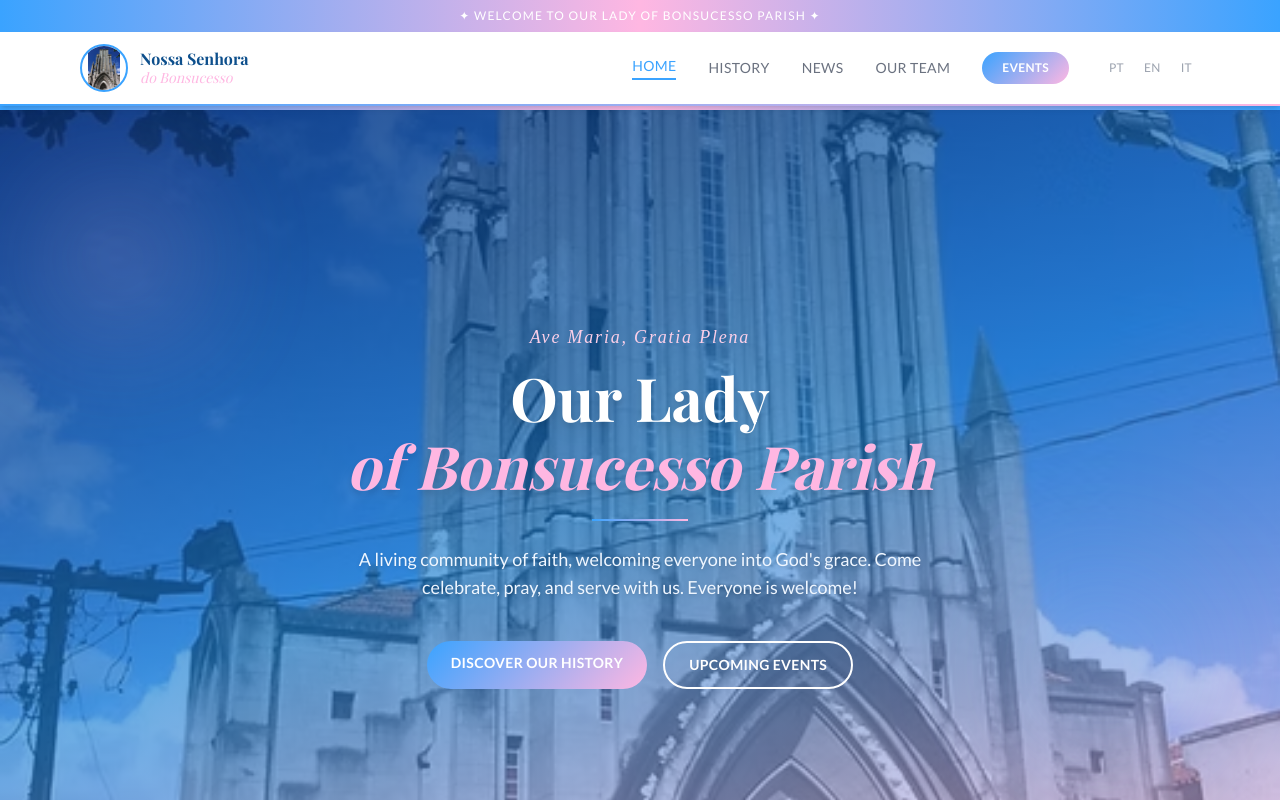
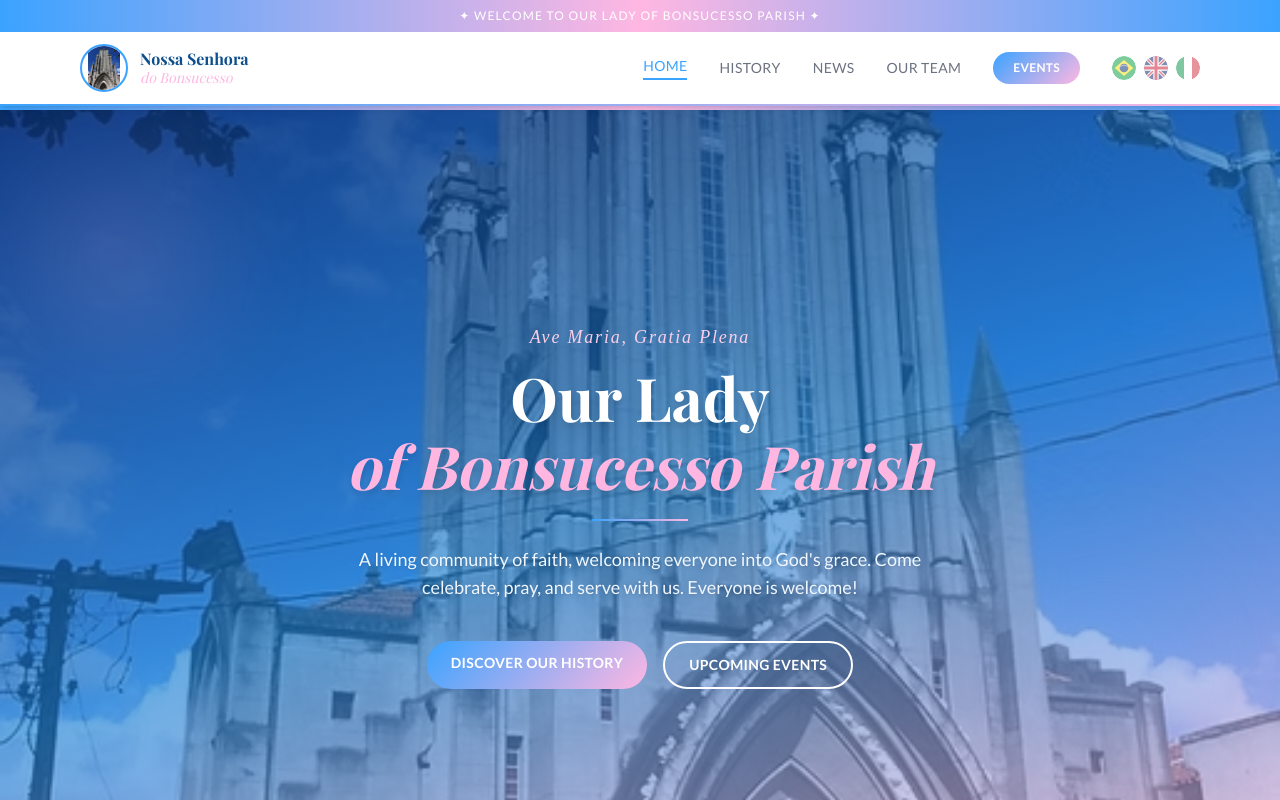
Before and after one commit to abreuandre/projeto-pnsb, a React (Vite) app: page / in a window 1280 px wide. Shown: the top 800 px of the page. Built offline with nearby package versions, Linux system fonts and the light colour scheme; a web font is replaced by a local one.

Commit message:
Feito a alteração no código do componente Layout.tsx para inserção dos ícones de bandeiras de cada nacionalidade no site

```diff
--- a/package.json
+++ b/package.json
@@ -9,6 +9,7 @@
     "preview": "vite preview"
   },
   "dependencies": {
+    "flag-icons": "^7.5.0",
     "i18next": "^26.3.1",
     "i18next-browser-languagedetector": "^8.2.1",
     "lucide-react": "^0.383.0",
--- a/src/components/Layout.tsx
+++ b/src/components/Layout.tsx
@@ -2,6 +2,79 @@ import { useTranslation } from "react-i18next";
 import { useState } from "react";
 import { Outlet, Link, useLocation } from "react-router-dom";
 import { Menu, X } from "lucide-react";
+
+function FlagBR({ size = 24 }: { size?: number }) {
+  return (
+    <svg
+      width={size}
+      height={size}
+      viewBox="0 0 36 36"
+      xmlns="http://www.w3.org/2000/svg"
+    >
+      <circle cx="18" cy="18" r="18" fill="#009b3a" />
+      <polygon points="18,6 32,18 18,30 4,18" fill="#fedf00" />
+      <circle cx="18" cy="18" r="6.5" fill="#002776" />
+      <path
+        d="M12 16.5 a8 8 0 0 1 12 0"
+        stroke="#fff"
+        strokeWidth="0.8"
+        fill="none"
+      />
+    </svg>
+  );
+}
+
+function FlagGB({ size = 24 }: { size?: number }) {
+  return (
+    <svg
+      width={size}
+      height={size}
+      viewBox="0 0 36 36"
+      xmlns="http://www.w3.org/2000/svg"
+    >
+      <defs>
+        <clipPath id="gbClip">
+          <circle cx="18" cy="18" r="18" />
+        </clipPath>
+      </defs>
+      <g clipPath="url(#gbClip)">
+        <rect width="36" height="36" fill="#012169" />
+        <path d="M0 0 L36 36 M36 0 L0 36" stroke="#fff" strokeWidth="5" />
+        <path d="M0 0 L36 36 M36 0 L0 36" stroke="#C8102E" strokeWidth="2.2" />
+        <path d="M18 0 V36 M0 18 H36" stroke="#fff" strokeWidth="8" />
+        <path d="M18 0 V36 M0 18 H36" stroke="#C8102E" strokeWidth="4.5" />
+      </g>
+    </svg>
+  );
+}
+
+function FlagIT({ size = 24 }: { size?: number }) {
+  return (
+    <svg
+      width={size}
+      height={size}
+      viewBox="0 0 36 36"
+      xmlns="http://www.w3.org/2000/svg"
+    >
+      <defs>
+        <clipPath id="itClip">
+          <circle cx="18" cy="18" r="18" />
+        </clipPath>
+      </defs>
+      <g clipPath="url(#itClip)">
+        <rect width="12" height="36" fill="#009246" />
+        <rect x="12" width="12" height="36" fill="#fff" />
+        <rect x="24" width="12" height="36" fill="#ce2b37" />
+      </g>
+    </svg>
+  );
+}
+
+const languages = [
+  { code: "pt", Flag: FlagBR, label: "Português" },
+  { code: "en", Flag: FlagGB, label: "English" },
+  { code: "it", Flag: FlagIT, label: "Italiano" },
+];
 
 export default function Layout() {
   const [menuOpen, setMenuOpen] = useState(false);
@@ -76,18 +149,20 @@ export default function Layout() {
             </Link>
 
             {/* Language switcher */}
-            <div className="flex items-center gap-1 text-xs font-body">
-              {["pt", "en", "it"].map((lang) => (
+            <div className="flex items-center gap-2">
+              {languages.map((lang) => (
                 <button
-                  key={lang}
-                  onClick={() => i18n.changeLanguage(lang)}
-                  className={`px-2 py-1 rounded uppercase tracking-wide transition-colors duration-200 ${
-                    i18n.language === lang
-                      ? "text-parish-blue font-bold"
-                      : "text-gray-400 hover:text-parish-blue"
+                  key={lang.code}
+                  onClick={() => i18n.changeLanguage(lang.code)}
+                  title={lang.label}
+                  aria-label={lang.label}
+                  className={`rounded-full overflow-hidden transition-all duration-200 ${
+                    i18n.language === lang.code
+                      ? "ring-2 ring-parish-blue scale-110"
+                      : "opacity-50 hover:opacity-100"
                   }`}
                 >
-                  {lang}
+                  <lang.Flag size={24} />
                 </button>
               ))}
             </div>
@@ -117,21 +192,23 @@ export default function Layout() {
               </Link>
             ))}
             {/* Language switcher mobile */}
-            <div className="flex items-center gap-2 pt-3 text-xs font-body">
-              {["pt", "en", "it"].map((lang) => (
+            <div className="flex items-center gap-3 pt-3">
+              {languages.map((lang) => (
                 <button
-                  key={lang}
+                  key={lang.code}
                   onClick={() => {
-                    i18n.changeLanguage(lang);
+                    i18n.changeLanguage(lang.code);
                     setMenuOpen(false);
                   }}
-                  className={`px-2 py-1 rounded uppercase tracking-wide transition-colors duration-200 ${
-                    i18n.language === lang
-                      ? "text-parish-blue font-bold"
-                      : "text-gray-400 hover:text-parish-blue"
+                  title={lang.label}
+                  aria-label={lang.label}
+                  className={`rounded-full overflow-hidden transition-all duration-200 ${
+                    i18n.language === lang.code
+                      ? "ring-2 ring-parish-blue scale-110"
+                      : "opacity-50 hover:opacity-100"
                   }`}
                 >
-                  {lang}
+                  <lang.Flag size={28} />
                 </button>
               ))}
             </div>
--- a/src/main.tsx
+++ b/src/main.tsx
@@ -3,6 +3,7 @@ import React from "react";
 import ReactDOM from "react-dom/client";
 import App from "./App.tsx";
 import "./index.css";
+import "flag-icons/css/flag-icons.min.css";
 
 ReactDOM.createRoot(document.getElementById("root")!).render(
   <React.StrictMode>
```
Also changed, not shown: 1 other file (tests, documents, lock files or other folders).
